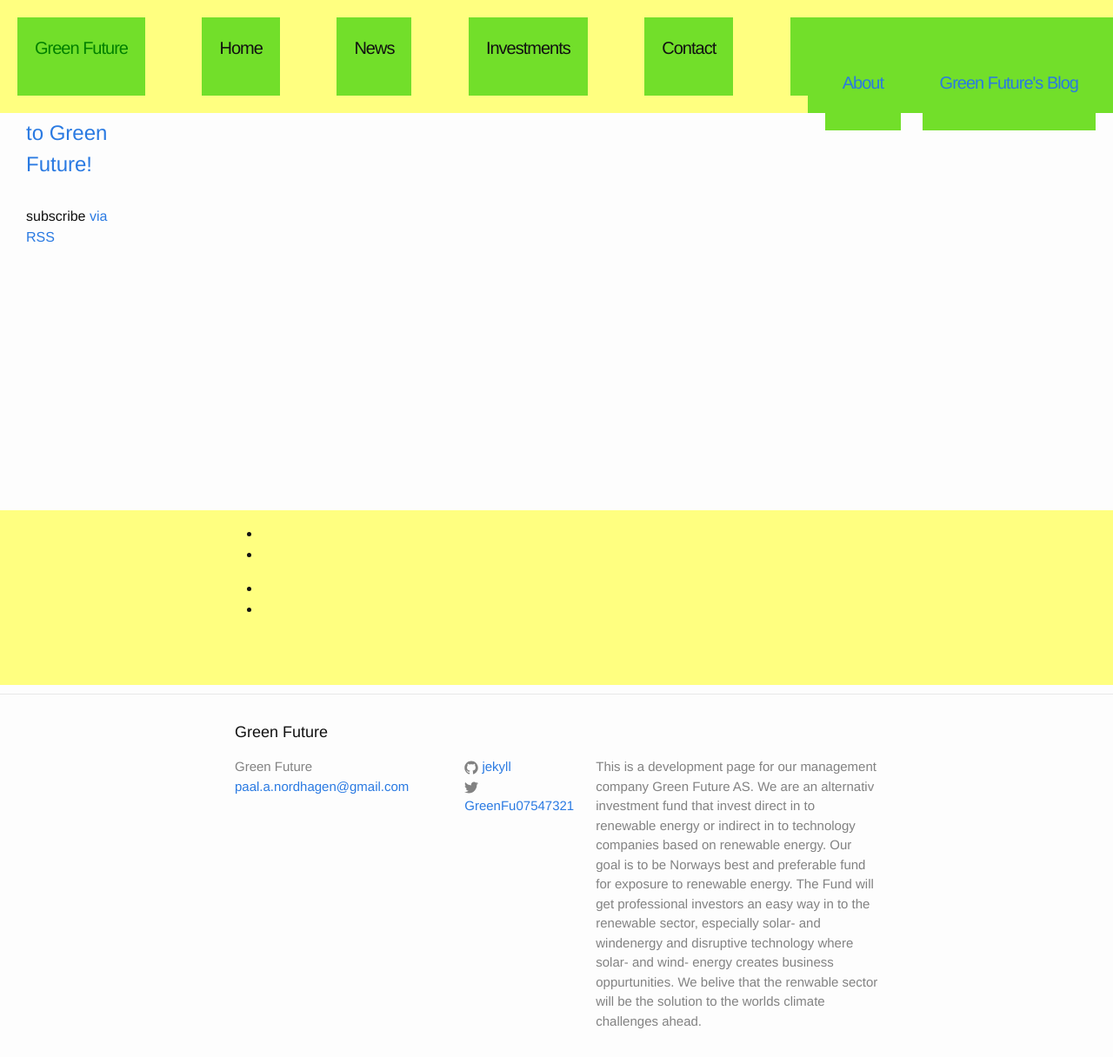
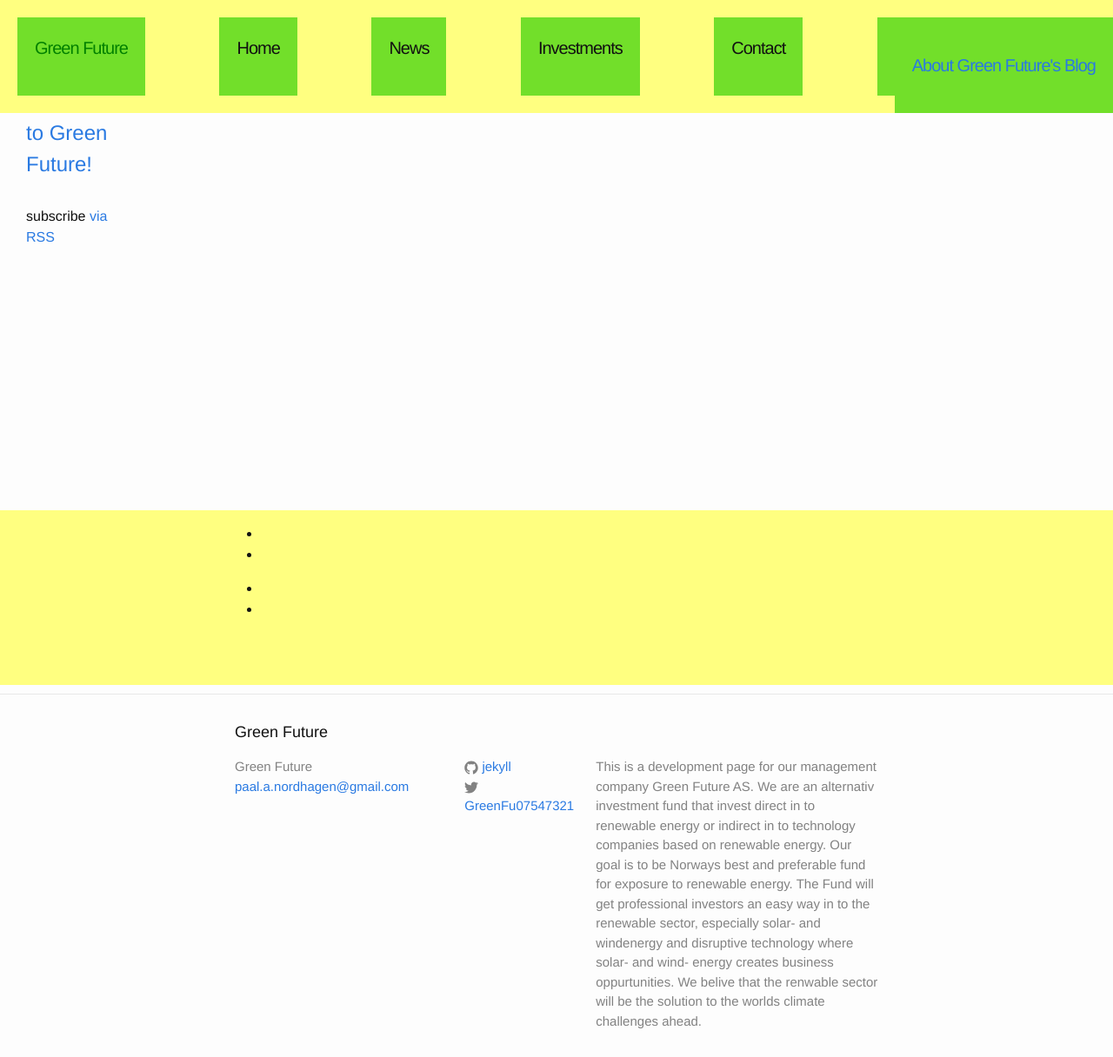
Before and after one commit to Paal-August/Paal-August.github.io, a Jekyll site: the page built from index.html, in a window 1280 px wide and 1216 px high. Shown: the whole window at 87% size. Built offline with Jekyll 4.4.1, drawn with Linux system fonts in a browser that asks for light colours.

Commit message:
Update _layout.scss

```diff
--- a/_sass/_layout.scss
+++ b/_sass/_layout.scss
@@ -80,6 +80,14 @@
     display:inline-block;
 }
 
+.site-nav {
+    font-size: 20px;
+    height:50px;
+    letter-spacing: -1px;
+    padding:20px;
+    background-color:#72DF2A;
+    display:inline-block;
+}
 .menu-icon {
     grid-area: 1 / 6 / 2/7;
     font-size: 20px;
@@ -101,33 +109,20 @@
 }
 
 .site-nav {
-    font-size: 20px;
-    height:50px;
-    letter-spacing: -1px;
-    padding:20px;
-    background-color:#72DF2A;
-    display:inline-block;
-
-  /*  .menu-icon {
-    align-content:end;
-
-    } */
-
-   .page-link {
+ /*  .page-link {
         font-size: 20px;
         height:50px;
         letter-spacing: -1px;
         padding:20px;
         background-color:#72DF2A;
         display:inline-block;
-        /*color: $text-color;*/
+        /*color: $text-color;
         line-height: $base-line-height;
         // Gaps between nav items, but not on the last one
         &:not(:last-child) {
             margin-right: 20px;
         }
-
-    }
+    }*/
 
     @include media-query($on-palm) {
         position: absolute;
```
